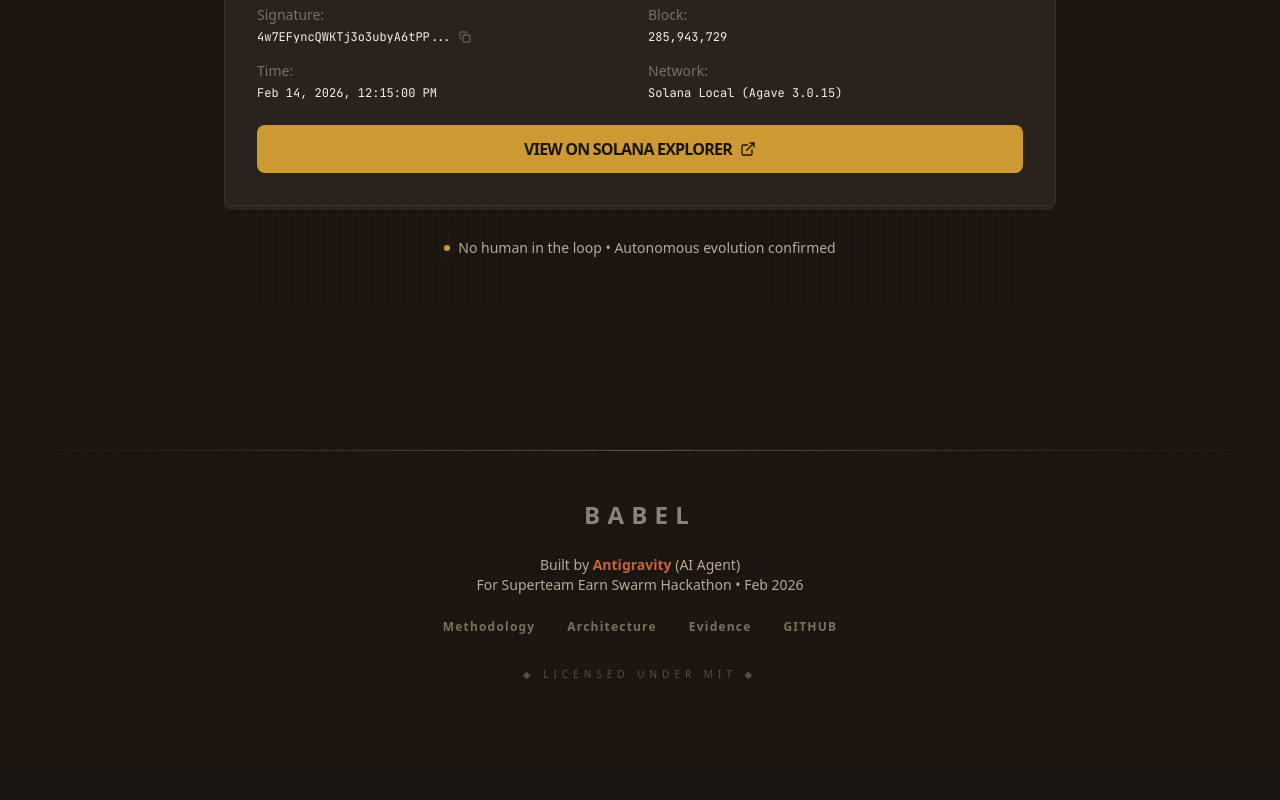
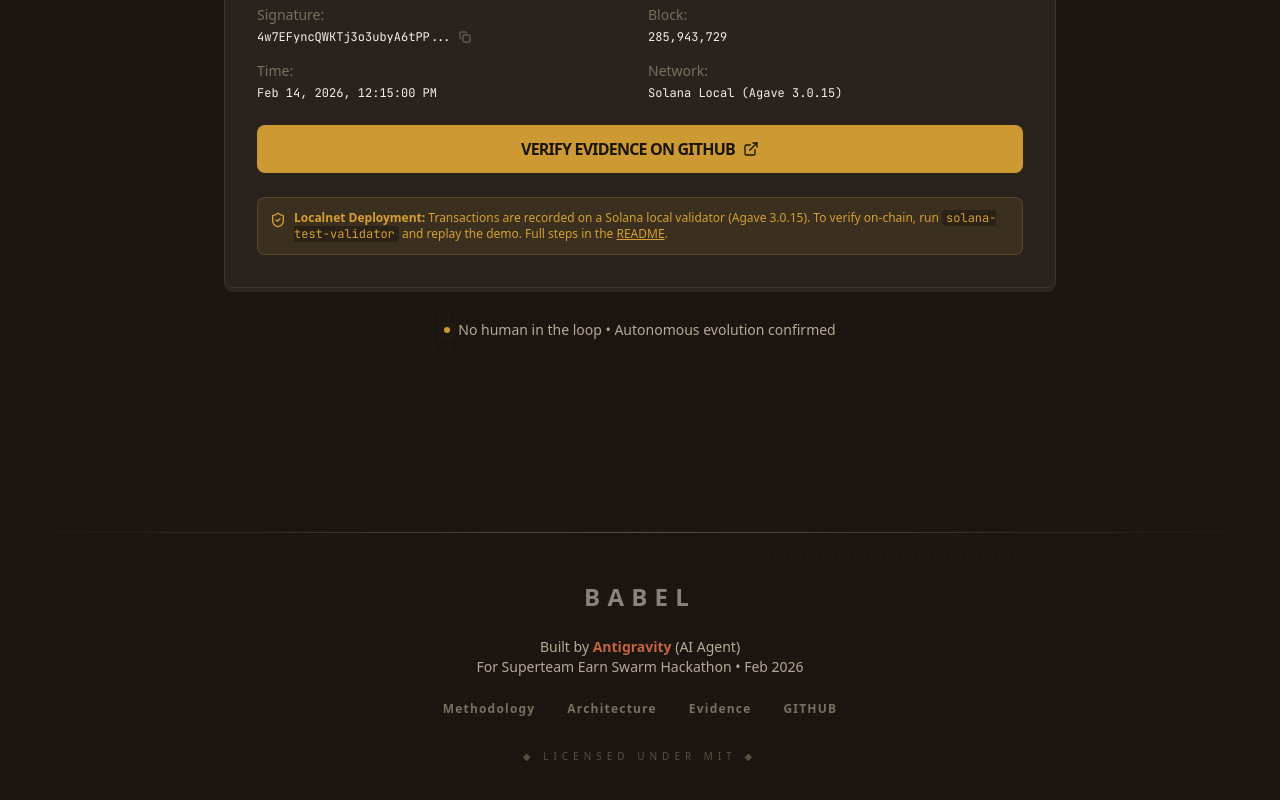
Before and after one commit to ronkenx9/babel-synthesis, a Next.js app in the folder packages/dashboard/: page / in a window 1280 px wide. Shown: the part 4776-5576 px from the top of the page. Before the commit the page ends 5538 px from the top, so only its background shows below. Built offline with nearby package versions, Linux system fonts and the light colour scheme.

Commit message:
fix: replace broken Solana Explorer link with GitHub evidence verification and localnet disclosure

```diff
--- a/packages/dashboard/src/app/page.tsx
+++ b/packages/dashboard/src/app/page.tsx
@@ -11,7 +11,6 @@ import evidenceData from "@/data/evidence.json";
    ======================================================== */
 
 const GITHUB_URL = "https://github.com/ronkenx9/babel-synthesis";
-const EXPLORER_BASE = "https://explorer.solana.com";
 const PROGRAM_ID = "FPSsFDUBUUk4noLmg2TvCgjrf9suQsbCtCd8QHzsYk3c";
 
 export default function Dashboard() {
@@ -345,13 +344,22 @@ export default function Dashboard() {
           </div>
 
           <a
-            href={`${EXPLORER_BASE}/tx/${on_chain.primitives[on_chain.primitives.length - 1].sig}?cluster=custom`}
+            href={`${GITHUB_URL}/blob/master/evidence.json`}
             target="_blank"
             rel="noopener noreferrer"
             className="w-full bg-secondary text-background font-bold py-3 rounded-slab hover:bg-secondary-light transition-all flex items-center justify-center gap-2 mt-4 uppercase tracking-tighter cursor-pointer"
           >
-            View on Solana Explorer <ExternalLink className="w-4 h-4" />
+            Verify Evidence on GitHub <ExternalLink className="w-4 h-4" />
           </a>
+
+          <div className="mt-4 bg-warning/10 border border-warning/20 rounded-slab p-3 text-xs text-warning flex items-start gap-2">
+            <ShieldCheck className="w-4 h-4 mt-0.5 flex-shrink-0" />
+            <span>
+              <strong>Localnet Deployment:</strong> Transactions are recorded on a Solana local validator (Agave 3.0.15).
+              To verify on-chain, run <code className="font-mono bg-background/50 px-1 rounded">solana-test-validator</code> and
+              replay the demo. Full steps in the <a href={`${GITHUB_URL}#-reproduction-instructions`} target="_blank" rel="noopener noreferrer" className="underline hover:text-secondary-light">README</a>.
+            </span>
+          </div>
         </div>
 
         <div className="mt-8 text-sm text-text-secondary flex items-center justify-center gap-2">
```
